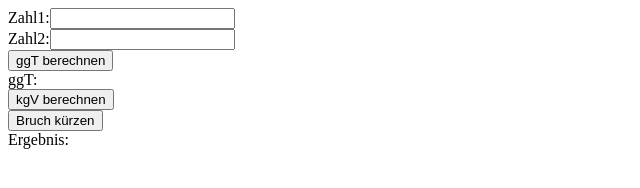
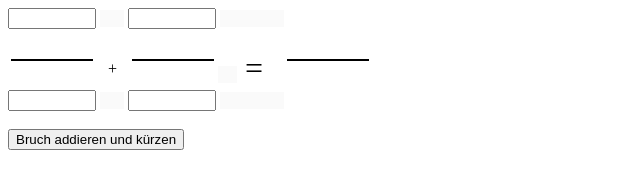
Before and after one commit to flashbtw/School-Fractions, a plain HTML site: page index.html in a window 1280 px wide. Shown: the whole page, without its empty margins (0-640 px from the left). Drawn offline with Linux system fonts and the light colour scheme.

Commit message:
working version

```diff
--- a/index.html
+++ b/index.html
@@ -7,14 +7,49 @@
     <title>Brüche kürzen</title>
     <script src="script.js"></script>
 </head>
+<style>
+    .width_adjustment {
+        width: 80px;
+    }
+    .bruchstrich {
+        width: 200px;
+        border: black solid 1px;
+    }
+    .bruchstrich.schmal {
+        width: 80px;
+        border: black solid 1px;
+    }
+</style>
 <body>
     <form name="form1">
-        Zahl1:<input type="text" name="a" ><br>
-        Zahl2:<input type="text" name="b" ><br>
-        <input type="button" name="ggt" value="ggT berechnen" onclick="groessterGemeinsamerTeiler(a.value, b.value)"><br>
-        ggT: <output id="ggT"></output><br>
-        <input type="button" name="kgv" value="kgV berechnen" onclick="kleinstesGemeinsamesVielfaches(a.value, b.value)"><br>
-        <input type="button" value="Bruch k&uuml;rzen" onclick="berekuerzen()"><br>
-        Ergebnis: <output id="kgv"></output>
-</body>
+        <input type="text" name="b1o" id="br1oben" class="width_adjustment">
+        <input type="text" id="spacerunten" style="width: 20px; border: transparent;" disabled>
+        <input type="text" name="b2o" id="br2oben" class="width_adjustment">
+        <input type="text" style="width: 60px; border: transparent;" disabled>
+        <output id="eo" style="text-align: center; min-width: 80px; display: inline-block;"></output>
+        <br>
+        <br>
+        <table>
+            <tr>
+                <td><div class="bruchstrich schmal"></div><br></td>
+                <td style="width: 7px;"></td>
+                <td>+</td>
+                <td style="width:7px;"></td>
+                <td><div class="bruchstrich schmal"></div><br></td>
+                <td style="font-size: 200%;"><input type="text" style="width: 15px; border: transparent;" disabled> =<br></td>
+                <td><input type="text" style="width: 12px; border: transparent;"></td>
+                <td><div class="bruchstrich schmal"></div><br></td>
+            </tr>
+        </table>
+        <div>
+        <input type="text" name="b1u" id="br1unten" class="width_adjustment">
+        <input type="text" style="width: 20px; border: transparent;" disabled>
+        <input type="text" name="b2u" id="br2unten" class="width_adjustment">
+        <input type="text" style="width: 60px; border: transparent;" disabled>
+        <output id="eu" style="text-align: center; min-width: 80px; display: inline-block;"></output>
+        </div>
+        <br>
+        <input type="button" value="Bruch addieren und kürzen" id="bruchkurzundaddieren" onclick="bruchAddierenUndKuerzen(b1o.value, b1u.value, b2o.value, b2u.value)">
+        <p id="errors"></p>
+    </body>
 </html>
--- a/script.js
+++ b/script.js
@@ -6,7 +6,6 @@ function groessterGemeinsamerTeiler(teiler1,teiler2) {
       t1=t2;
       t2=rest;
     } while (rest>0);
-    document.getElementById("ggT").innerText = t1.toString();
     return t1;
 
 }
@@ -17,11 +16,50 @@ function kleinstesGemeinsamesVielfaches(number1,number2) {
     n2 = parseInt(number2);
     ggt = groessterGemeinsamerTeiler(n1, n2);
     kgV = (n1 * n2) / ggt;
-    document.getElementById("kgv").innerText = kgV.toString();
     return kgV;
 
 }
 
-function bruecheKuerzen {
+function bruchAddierenUndKuerzen(br1o, br1u, br2o, br2u) {
 
+
+        b1o = parseInt(br1o);
+        b1u = parseInt(br1u);
+        b2o = parseInt(br2o);
+        b2u = parseInt(br2u);
+    if (validationOfNumbers(b1o, b1u, b2o, b2u)) {
+        kgV_Nenner = kleinstesGemeinsamesVielfaches(b1u, b2u);
+        faktorBruch1 = kgV_Nenner / b1u;
+        faktorBruch2 = kgV_Nenner / b2u;
+
+        b1o = b1o * faktorBruch1;
+        b1u = b1u * faktorBruch1;
+        b2o = b2o * faktorBruch2;
+        b2u = b2u * faktorBruch2;
+        bo = b1o + b2o;
+        bu = b1u
+        ggtZumKuerzen = groessterGemeinsamerTeiler(bo,bu);
+        bo = bo / ggtZumKuerzen;
+        bu = bu / ggtZumKuerzen;
+
+        document.getElementById("eo").innerHTML = bo;
+        document.getElementById("eu").innerHTML = bu;
+    } else {
+        document.getElementById("errors").innerText = "Zahl(en) nicht angegeben oder nicht zulässig"
+    }
 }
+
+function validationOfNumbers(n1, n2, n3, n4) {
+    let valid = true;
+
+    if (isNaN(n1)) {
+        valid = false;
+    } else if (isNaN(n2)) {
+        valid = false;
+    } else if (isNaN(n3)) {
+        valid = false;
+    } else if (isNaN(n4)) {
+        valid = false;
+    }
+    return valid;
+}
```
